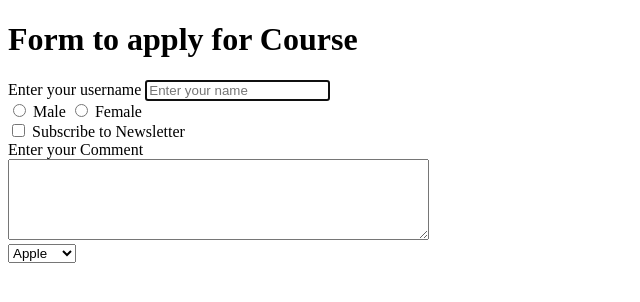
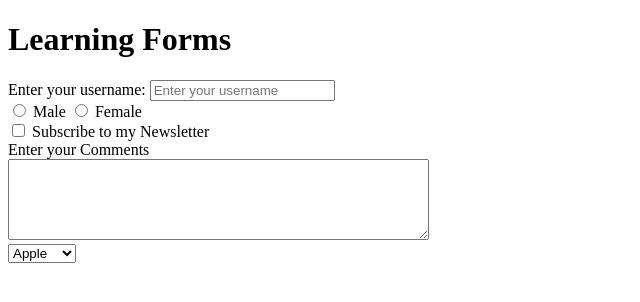
Before and after one commit to adityxrajj/Learning-Web-Development, a plain HTML site: page Lecture_07/index.html in a window 1280 px wide. Shown: the whole page, without its empty margins (0-640 px from the left). Drawn offline with Linux system fonts and the light colour scheme.

Commit message:
Add files via upload

```diff
--- a/Lecture_07/index.html
+++ b/Lecture_07/index.html
@@ -4,18 +4,20 @@
 <head>
     <meta charset="UTF-8">
     <meta name="viewport" content="width=device-width, initial-scale=1.0">
-    <title>Forms - Learning</title>
+    <title>Learning Forms</title>
 </head>
 
 <body>
-    <h1>Form to apply for Course</h1>
+    <h1>Learning Forms</h1>
     <form action="post">
+
+        <!-- Text Input -->
         <div>
-            <label for="username">Enter your username</label>
-            <input type="text" id="username" name="username" placeholder="Enter your name" autofocus>
+            <label for="username">Enter your username: </label>
+            <input type="text" id="username" name="username" placeholder="Enter your username">
         </div>
 
-        <!-- for gender -->
+        <!-- Ratio -->
         <div>
             <input type="radio" id="male" name="gender" value="male">
             <label for="male">Male</label>
@@ -23,28 +25,27 @@
             <label for="female">Female</label>
         </div>
 
-        <!-- checkbox -->
+        <!-- Checkbox -->
         <div>
-            <input type="checkbox" id="subscribe" name="subscribe" value="yes">
-            <label for="subscribe">Subscribe to Newsletter</label>
+            <input type="checkbox" name="subscribe" id="subscribe" value="yes">
+            <label for="subscribe">Subscribe to my Newsletter</label>
         </div>
 
-        <!-- textarea  -->
+        <!-- Textarea -->
         <div>
-            <label for="comment">Enter your Comment</label>
+            <label for="comment">Enter your Comments</label>
             <br>
-            <textarea id="comment" name="comment" rows="5" cols="50"></textarea>
+            <textarea name="comments" id="comment" rows="5" cols="50"></textarea>
         </div>
 
-        <!-- select  -->
+        <!-- Select -->
         <div>
             <select name="fruits">
                 <option value="apple">Apple</option>
                 <option value="banana">Banana</option>
-                <option value="mango">Mango</option>
+                <option value="cherry">Cherry</option>
             </select>
         </div>
-
     </form>
 </body>
 
```
